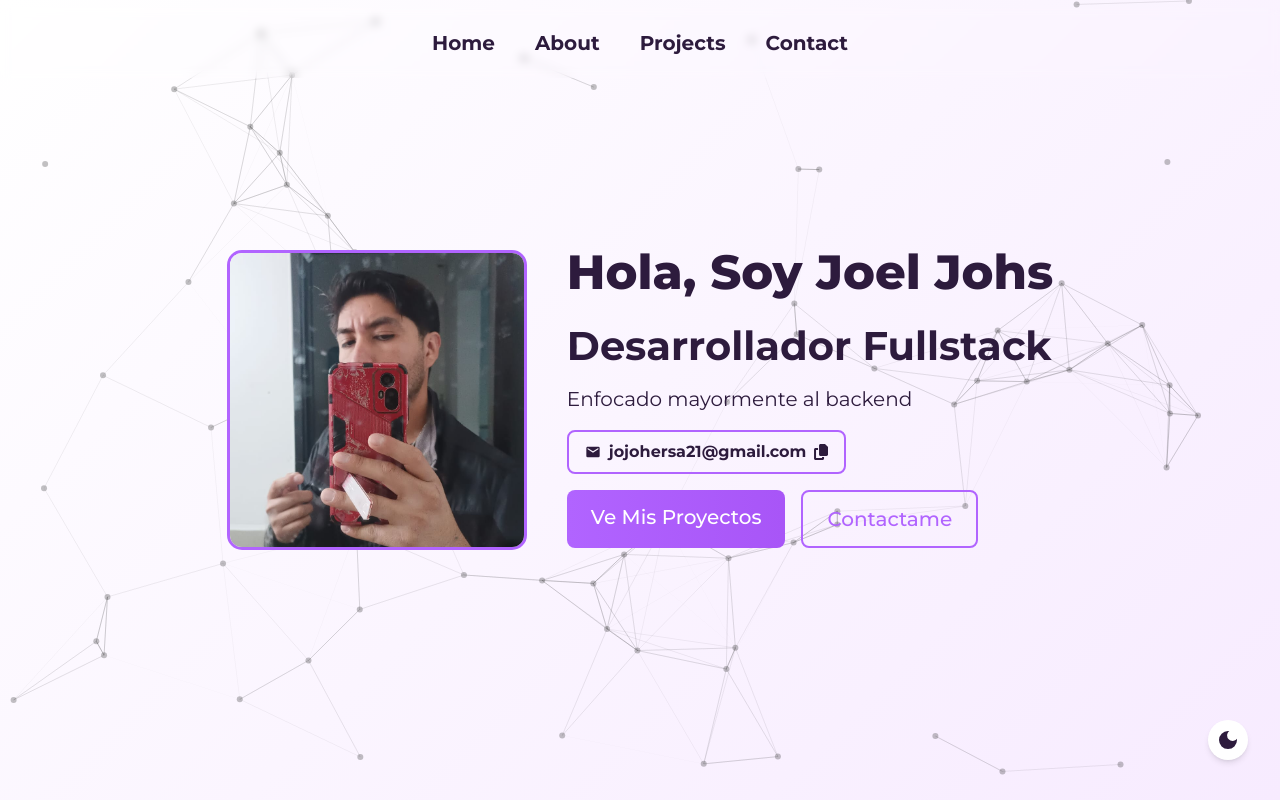
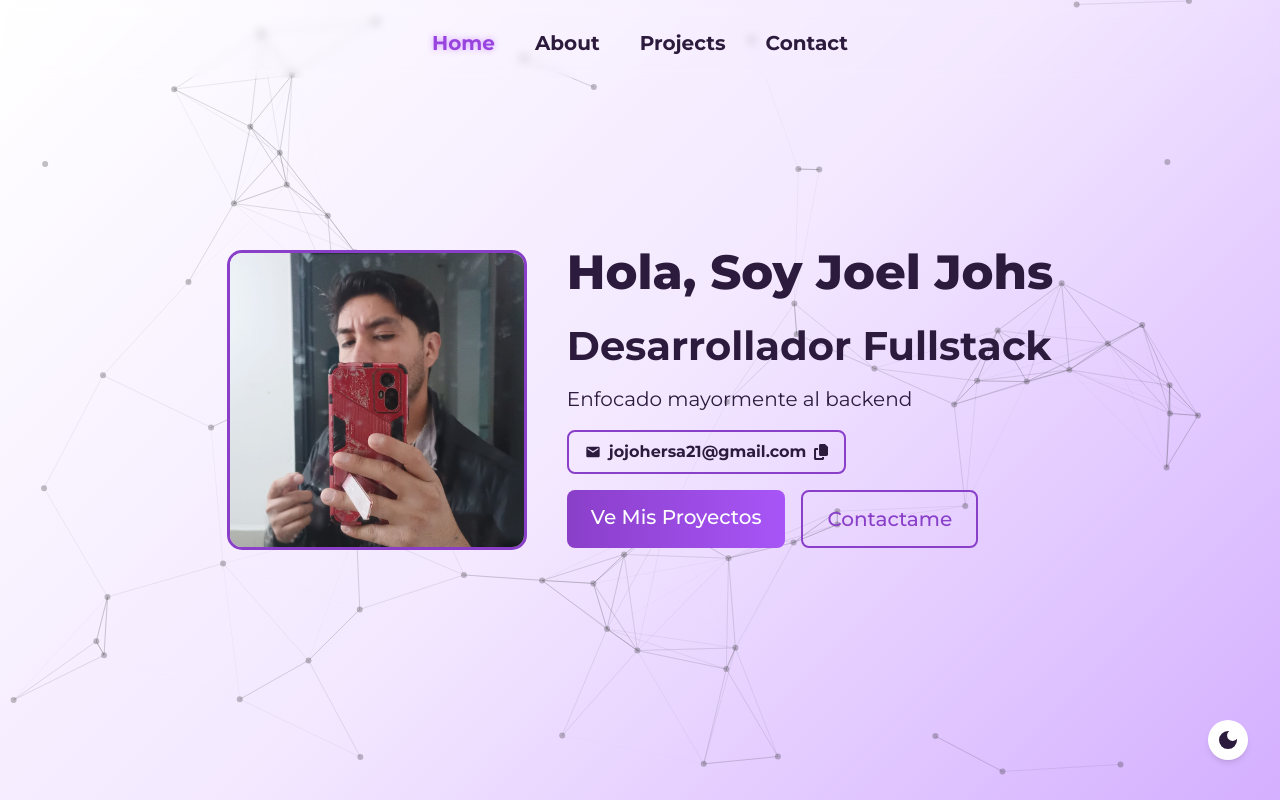
Before and after one commit to JoelJohs/portfolio_V1, a React (Vite) app: page / in a window 1280 px wide. Built offline with nearby package versions, Linux system fonts and the light colour scheme.

Commit message:
Color fix

```diff
--- a/src/components/Navbar.jsx
+++ b/src/components/Navbar.jsx
@@ -1,18 +1,51 @@
+import { useState, useEffect } from "react";
+
 const Navbar = () => {
+  const [active, setActive] = useState("home");
+
+  useEffect(() => {
+    const handleScroll = () => {
+      const sections = ["home", "about", "projects", "contact"];
+      const scrollPosition = window.scrollY + window.innerHeight / 2;
+
+      sections.forEach((section) => {
+        const element = document.getElementById(section);
+        if (
+          element &&
+          element.offsetTop <= scrollPosition &&
+          element.offsetTop + element.offsetHeight > scrollPosition
+        ) {
+          setActive(section);
+        }
+      });
+    };
+
+    window.addEventListener("scroll", handleScroll);
+    return () => window.removeEventListener("scroll", handleScroll);
+  });
+
   return (
     <nav className="navbar fixed top-2 left-0 w-full  z-40">
       <ul className="flex justify-center p-5">
         <li className="mx-5">
-          <a href="#home">Home</a>
+          <a href="#home" className={active === "home" ? "active" : ""}>
+            Home
+          </a>
         </li>
         <li className="mx-5">
-          <a href="#about">About</a>
+          <a href="#about" className={active === "about" ? "active" : ""}>
+            About
+          </a>
         </li>
         <li className="mx-5">
-          <a href="#projects">Projects</a>
+          <a href="#projects" className={active === "projects" ? "active" : ""}>
+            Projects
+          </a>
         </li>
         <li className="mx-5">
-          <a href="#contact">Contact</a>
+          <a href="#contact" className={active === "contact" ? "active" : ""}>
+            Contact
+          </a>
         </li>
       </ul>
     </nav>
--- a/src/index.css
+++ b/src/index.css
@@ -10,24 +10,32 @@
   --transition: all 0.3s ease;
 
   /* Light Mode Variables */
-  --primary-light: #f0f0f0;
-  --secondary-light: #ffffff;
-  --accent-light: #b164ff;
-  --text-primary-light: #2d1b3d;
-  --text-secondary-light: #5a4066;
-  --gradient-light: linear-gradient(135deg, #ffffff 0%, #f7ebff 100%);
-  --card-bg-light: rgba(240, 244, 248, 0.5);
-  --nav-bg-light: rgba(255, 255, 255, 0.85);
+  --primary-light: #f0f0f0; /* Fondo principal */
+  --secondary-light: #ffffff; /* Fondo secundario */
+  --accent-light: #8a3fc9; /* Acento definido */
+  --text-primary-light: #2d1b3d; /* Texto principal */
+  --text-secondary-light: #5a4066; /* Texto secundario */
+  --gradient-light: linear-gradient(
+    135deg,
+    #ffffff 0%,
+    #f3e8ff 50%,
+    #d4afff 100%
+  ); /* Blanco a púrpura claro */
+  --card-bg-light: rgba(240, 244, 248, 0.7); /* Fondo de tarjeta más claro */
 
   /* Dark Mode Variables */
-  --primary-dark: #1a1025;
-  --secondary-dark: #2d1b3d;
-  --accent-dark: #b164ff;
-  --text-primary-dark: #e2d9f3;
-  --text-secondary-dark: #9c8bb0;
-  --gradient-dark: linear-gradient(135deg, #1a1025 0%, #2d1b3d 100%);
-  --card-bg-dark: rgba(45, 27, 61, 0.5);
-  --nav-bg-dark: rgba(26, 16, 37, 0.85);
+  --primary-dark: #1a1025; /* Fondo principal */
+  --secondary-dark: #2d1b3d; /* Fondo secundario */
+  --accent-dark: #9d5cd1; /* Acento ligeramente más claro */
+  --text-primary-dark: #d8c8f0; /* Texto principal */
+  --text-secondary-dark: #73597f; /* Texto secundario */
+  --gradient-dark: linear-gradient(
+    135deg,
+    #12081d 0%,
+    #311b45 50%,
+    #421c5d 100%
+  ); /* Gradiente más oscuro */
+  --card-bg-dark: rgba(26, 16, 37, 0.85); /* Fondo de tarjeta más oscuro */
 }
 
 /* Light Theme */
@@ -79,7 +87,8 @@ body.dark {
 .navbar ul li a.active {
   color: var(--accent);
   text-shadow: 0 0 6px rgba(177, 100, 255, 0.6);
-  filter: brightness(1.3);
+  filter: brightness(1.1);
+  transition: var(--transition);
 }
 
 /* Estilos globales */
```
